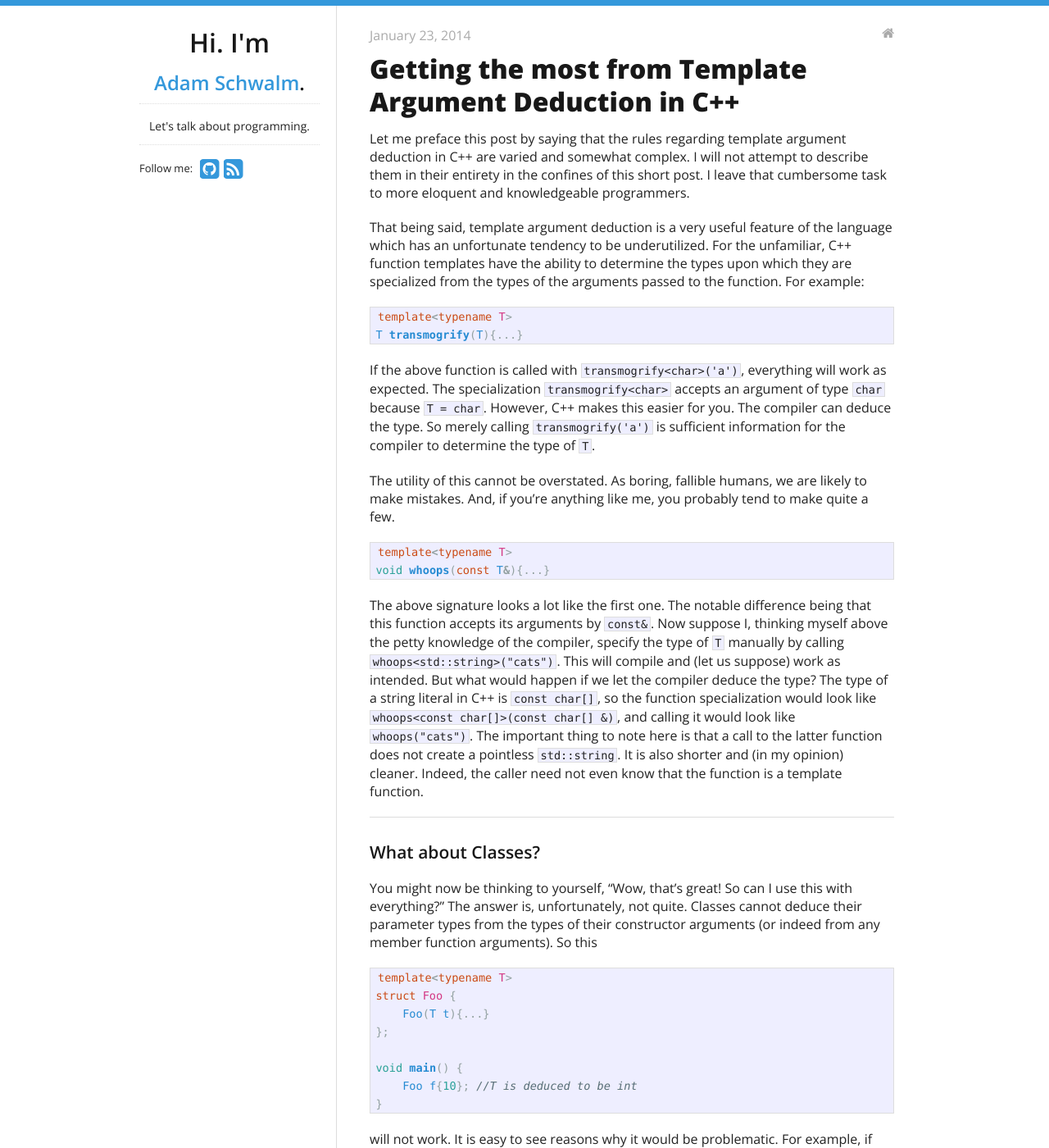
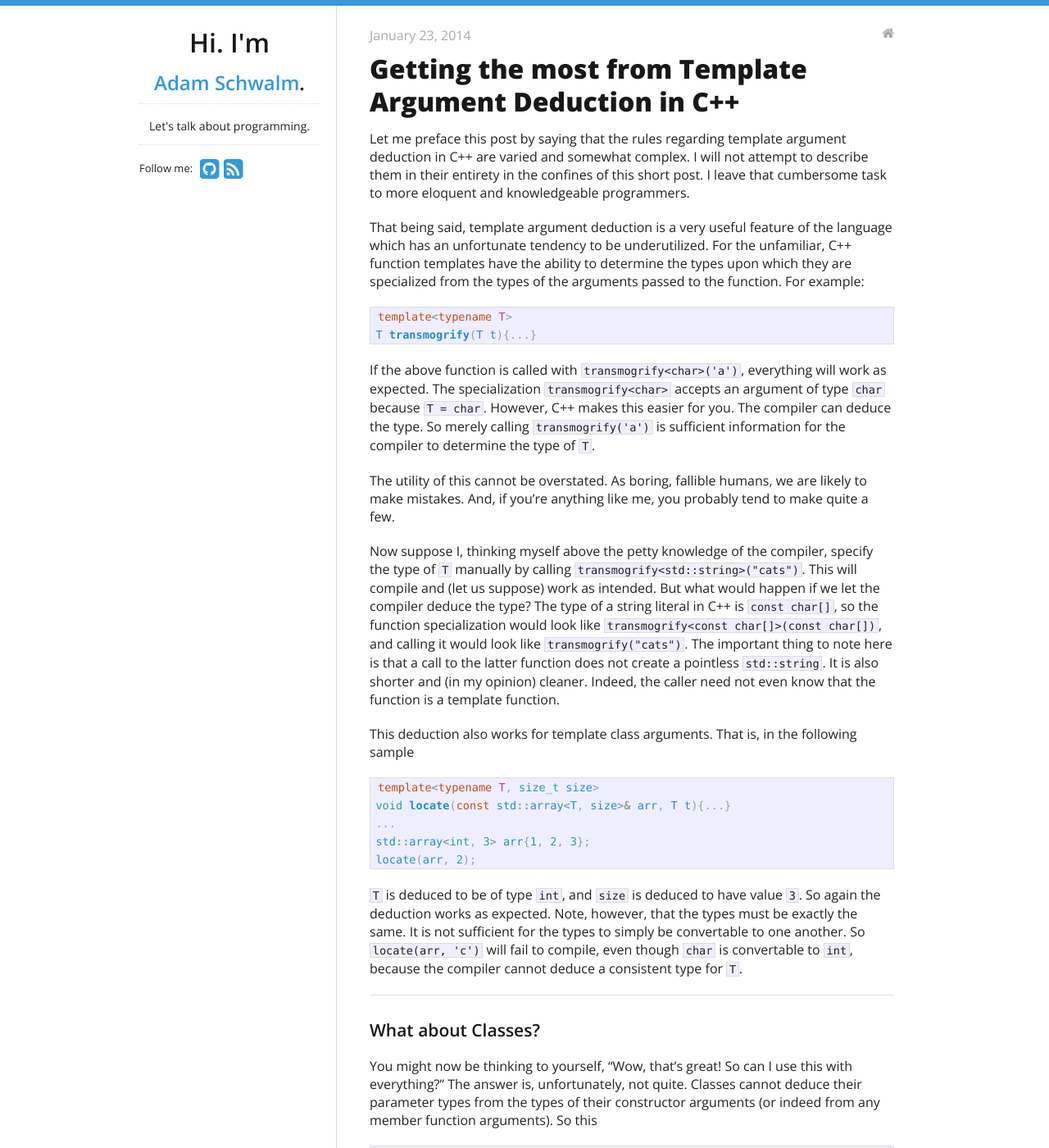
Before and after one commit to ALSchwalm/ALSchwalm.github.io, a Jekyll site: the page built from blog/_posts/2014-01-23-Template-argument-deduction-CPP.md, in a window 1280 px wide and 1400 px high. Shown: the whole window at 82% size. Built offline with Jekyll 4.4.1, drawn with Linux system fonts in a browser that asks for light colours; nearby versions of some CDN libraries.

Commit message:
Simplified example

```diff
--- a/blog/_posts/2014-01-23-Template-argument-deduction-CPP.md
+++ b/blog/_posts/2014-01-23-Template-argument-deduction-CPP.md
@@ -18,7 +18,7 @@ specialized from the types of the arguments passed to the function. For example:
 {% highlight c++ %}
 
 template<typename T>
-T transmogrify(T){...}
+T transmogrify(T t){...}
 
 {% endhighlight %}
 
@@ -32,24 +32,34 @@ The utility of this cannot be overstated. As boring, fallible humans, we are lik
 to make mistakes. And, if you're anything like me, you probably tend to make quite a
 few.
 
+Now suppose I, thinking myself above the petty knowledge of the compiler, specify
+the type of `T` manually by calling `transmogrify<std::string>("cats")`. This will
+compile and (let us suppose) work as intended. But what would happen if we let the
+compiler deduce the type? The type of a string literal in C++ is `const char[]`, so
+the function specialization would look like `transmogrify<const char[]>(const
+char[])`, and calling it would look like `transmogrify("cats")`. The important thing
+to note here is that a call to the latter function does not create a pointless
+`std::string`. It is also shorter and (in my opinion) cleaner. Indeed, the caller
+need not even know that the function is a template function.
+
+This deduction also works for template class arguments. That is, in the following
+sample
+
 {% highlight c++ %}
 
-template<typename T>
-void whoops(const T&){...}
+template<typename T, size_t size>
+void locate(const std::array<T, size>& arr, T t){...}
+...
+std::array<int, 3> arr{1, 2, 3};
+locate(arr, 2);
 
 {% endhighlight %}
 
-The above signature looks a lot like the first one. The notable difference being that
-this function accepts its arguments by `const&`. Now suppose I, thinking myself above
-the petty knowledge of the compiler, specify the type of `T` manually by calling
-`whoops<std::string>("cats")`. This will compile and (let us suppose) work as
-intended. But what would happen if we let the compiler deduce the type? The type of a
-string literal in C++ is `const char[]`, so the function specialization would look
-like `whoops<const char[]>(const char[] &)`, and calling it would look like
-`whoops("cats")`. The important thing to note here is that a call to the latter
-function does not create a pointless `std::string`. It is also shorter and (in my
-opinion) cleaner. Indeed, the caller need not even know that the function is a
-template function.
+`T` is deduced to be of type `int`, and `size` is deduced to have value `3`. So again
+the deduction works as expected. Note, however, that the types must be exactly the
+same. It is not sufficient for the types to simply be convertable to one another. So
+`locate(arr, 'c')` will fail to compile, even though `char` is convertable to `int`,
+because the compiler cannot deduce a consistent type for `T`.
 
 ---
 
@@ -81,7 +91,7 @@ if this were true, it could lead to some very confusing results.
 template<typename T>
 struct Foo {
     Foo(T t){...}
-    Foo<T> operator=(const Foo<T>&){...}
+    Foo<T> operator=(const Foo<T>& f){...}
 };
 
 void main() {
@@ -142,7 +152,7 @@ void callFunc(funcType f, argType arg) {
 
 template<typename T>
 void func(T t){...}
-
+...
 callFunc(func, 10); //compiler error
 
 {% endhighlight %}
```
